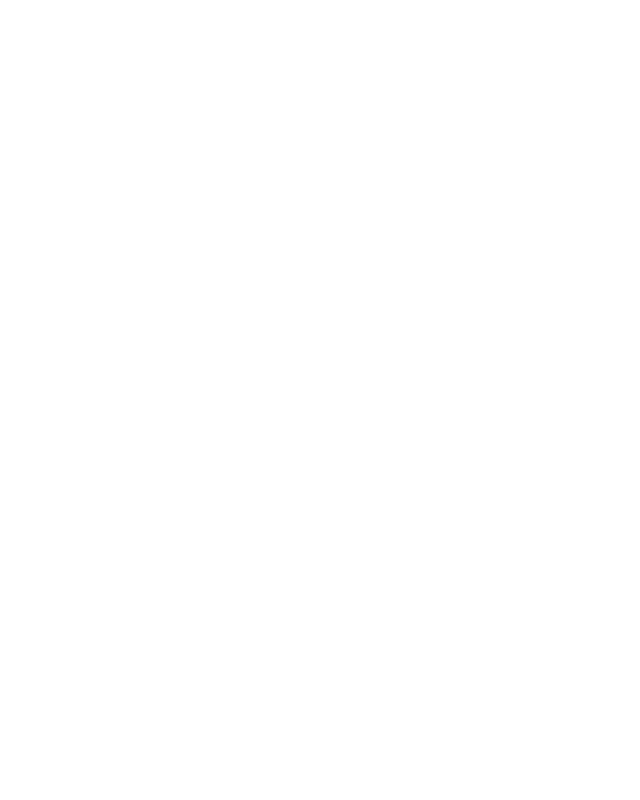
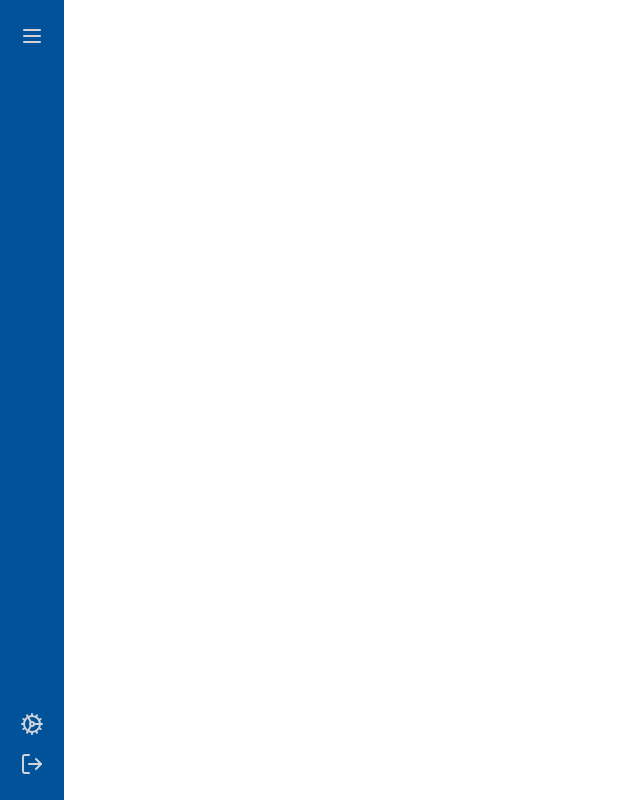
Before and after one commit to 3SIPG/web, a Next.js app: page /onboarding in a window 1280 px wide. Shown: the whole page, without its empty margins (0-640 px from the left). Built offline with nearby package versions, Linux system fonts and the light colour scheme.

Commit message:
chore: sidebar component missing video logic

```diff
--- a/src/app/onboarding/page.tsx
+++ b/src/app/onboarding/page.tsx
@@ -1,7 +1,9 @@
+import SidebarOnboarding from "@/components/ui/sidebar-onboarding";
+
  export default function Onboarding() {
    return (
       <main>
-
+        <SidebarOnboarding/>
       </main>
    )
  }
--- /dev/null
+++ b/src/components/ui/sidebar-onboarding.tsx
@@ -0,0 +1,90 @@
+"use client"
+import React, { useState } from 'react';
+import { BotMessageSquare, Brain, Clapperboard, Cog, Home, LogOut, LucideIcon, Menu, User, X } from 'lucide-react';
+import { Tooltip, TooltipContent, TooltipProvider, TooltipTrigger } from '@/components/ui/tooltip';
+import Link from 'next/link';
+import { DropdownMenu, DropdownMenuContent, DropdownMenuTrigger } from '@/components/ui/dropdown-menu';
+interface Option {
+    icon: LucideIcon;
+    title: string;
+    link: string;
+}
+
+const options: Option[] = [
+    {
+        icon: Home,
+        title: "Portal",
+        link: "/"
+    },
+    {
+        icon: BotMessageSquare,
+        title: "Chatbot",
+        link: "/chatbot"
+     },
+    {
+        icon: Brain,
+        title: "IA",
+        link: "/ia"
+    },
+    {
+        icon: Clapperboard,
+        title: "Onboarding",
+        link: "/onboarding"
+    },
+    {
+        icon: User,
+        title: "Presença",
+        link: ""
+    }
+];
+
+export default function SidebarOnboarding() {
+
+    const [isMinimized, setIsMinimized] = useState(true);
+
+    const toggleSidebar = () => {
+        setIsMinimized(!isMinimized);
+    };
+
+    return (
+        <div className={`h-screen bg-euro-primary-300 p-4 flex flex-col justify-between ${isMinimized ? 'w-16 items-center' : 'w-64'}`}>
+        <div>
+            <div className="flex justify-between items-center mb-4">
+                {!isMinimized && <span className="text-gray-300 text-lg font-bold">Menu</span>}
+                <button onClick={toggleSidebar} className="p-2 text-gray-300 hover:bg-primary-euro-400 rounded">
+                    {isMinimized ? <Menu className="w-6 h-6"/> : <X className="w-6 h-6"/>}
+                </button>
+            </div>
+        </div>
+        <div className={`flex flex-col gap-4 items-left p-2 text-gray-300 hover:bg-primary-euro-400 cursor-pointer ${isMinimized ? 'justify-center' : ''}`}>
+            <DropdownMenu>
+            <DropdownMenuTrigger className='flex flex-row'>
+            <Cog className='w-6 h-6'/>
+            {!isMinimized && <span className="ml-4">Navegação</span>}
+            </DropdownMenuTrigger>
+            <DropdownMenuContent className='bg-euro-primary-200 border-euro-primary-200'>
+            {options.map((option, index) => (
+                    <Link href={option.link.toString()} key={index} className="flex items-center bg-euro-primary-300 border-inherit p-2 text-gray-300 hover:bg-primary-euro-400 cursor-pointer w-full ">
+                         <TooltipProvider>
+                        <Tooltip>
+                          <TooltipTrigger asChild>
+                          <option.icon className="w-6 h-6"/>
+                          </TooltipTrigger>
+                          <TooltipContent>
+                            {option.title}
+                          </TooltipContent>
+                        </Tooltip>
+                      </TooltipProvider>
+                    <span className="ml-4">{option.title}</span>
+                    </Link>
+                ))}
+            </DropdownMenuContent>
+            </DropdownMenu>
+            <div className='flex flex-row'>
+            <LogOut className="w-6 h-6"/>
+            {!isMinimized && <span className="ml-4">Sair</span>}
+            </div>
+        </div>
+    </div>
+    );
+};
```
